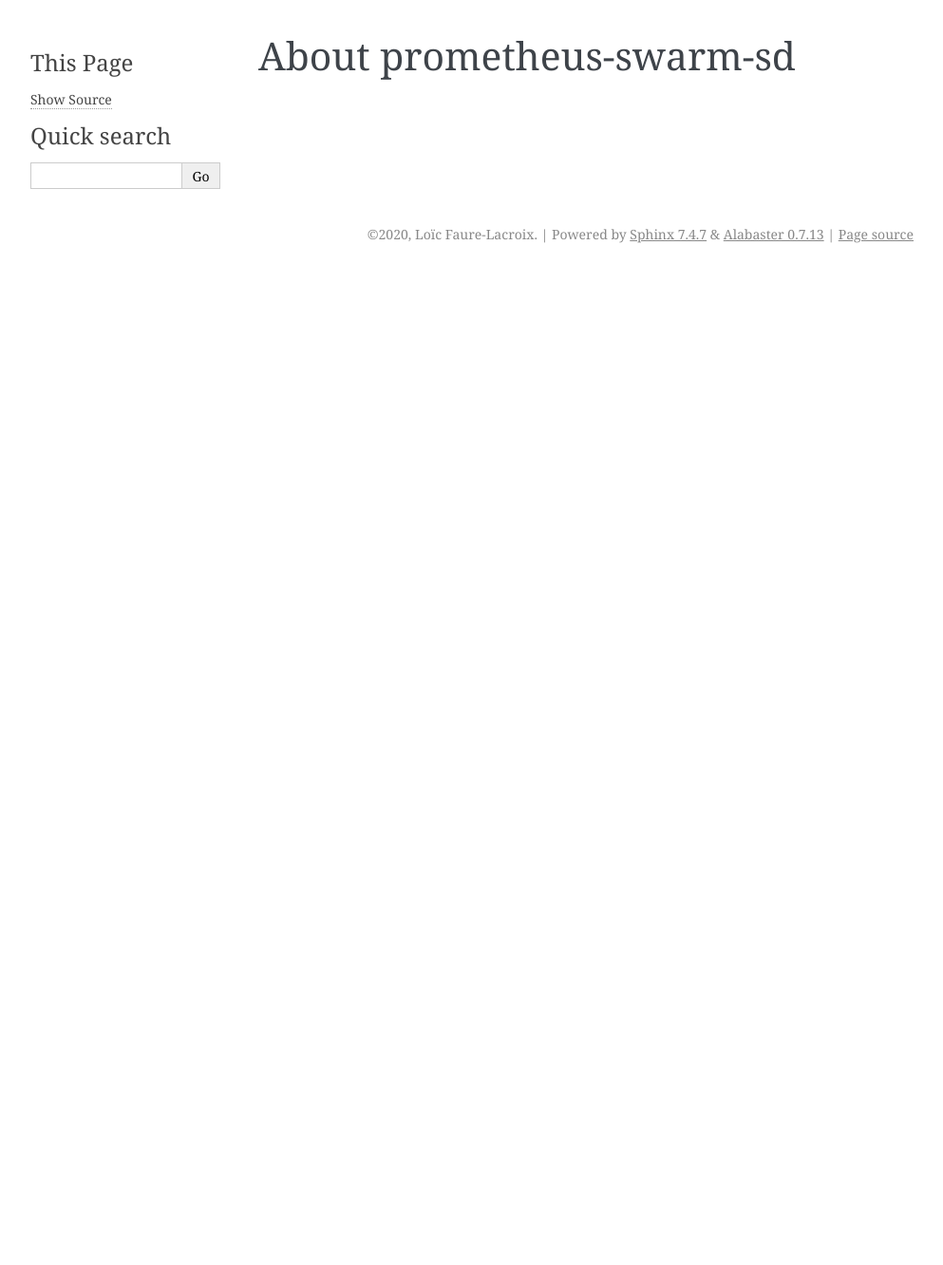
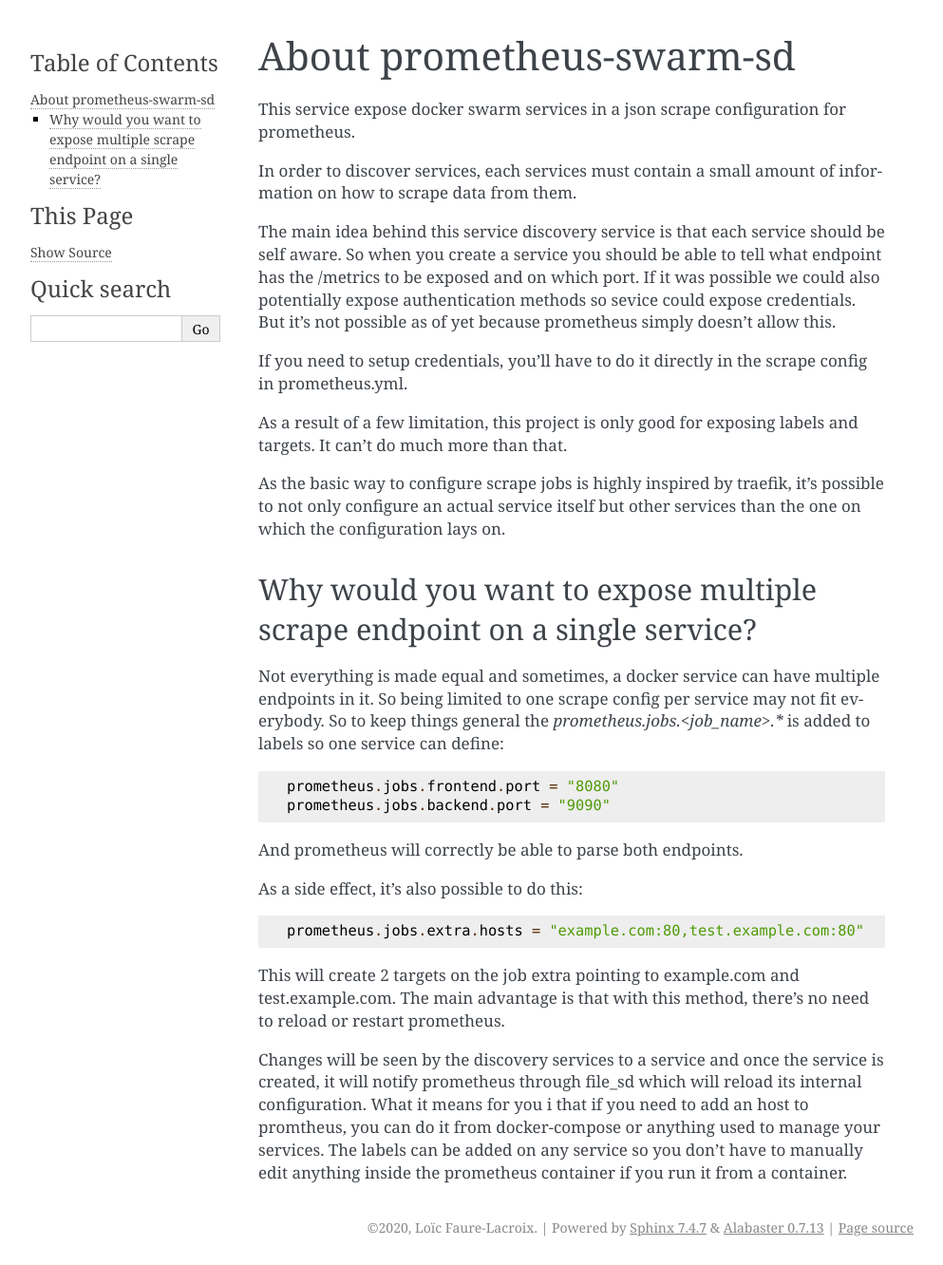
Before and after one commit to llacroix/prometheus-swarm-discovery, a Sphinx documentation site: the page built from docs/about.rst, in a window 1280 px wide. Shown: the whole page at 95% size, without its empty margins (148-1141 px from the left). Built offline with Sphinx 7.4.7, drawn with Linux system fonts in a browser that asks for light colours; before the commit the page ends 900 px from its top, so only the background shows below that.

Commit message:
Added documentation

```diff
--- a/docs/about.rst
+++ b/docs/about.rst
@@ -1,2 +1,53 @@
 About prometheus-swarm-sd
 #########################
+
+This service expose docker swarm services in a json scrape configuration for prometheus.
+
+In order to discover services, each services must contain a small amount of information
+on how to scrape data from them.
+
+The main idea behind this service discovery service is that each service should be self
+aware. So when you create a service you should be able to tell what endpoint has the
+/metrics to be exposed and on which port. If it was possible we could also potentially
+expose authentication methods so sevice could expose credentials.  But it's not possible
+as of yet because prometheus simply doesn't allow this.
+
+If you need to setup credentials, you'll have to do it directly in the scrape config
+in prometheus.yml.
+
+As a result of a few limitation, this project is only good for exposing labels and targets.
+It can't do much more than that.
+
+As the basic way to configure scrape jobs is highly inspired by traefik, it's possible to
+not only configure an actual service itself but other services than the one on which the
+configuration lays on.
+
+Why would you want to expose multiple scrape endpoint on a single service?
+==========================================================================
+
+Not everything is made equal and sometimes, a docker service can have multiple endpoints
+in it. So being limited to one scrape config per service may not fit everybody. So to keep
+things general the `prometheus.jobs.<job_name>.*` is added to labels so one service can define:
+
+.. code-block:: python
+
+  prometheus.jobs.frontend.port = "8080"
+  prometheus.jobs.backend.port = "9090"
+
+And prometheus will correctly be able to parse both endpoints.
+
+As a side effect, it's also possible to do this:
+
+.. code-block:: python
+
+  prometheus.jobs.extra.hosts = "example.com:80,test.example.com:80"
+
+This will create 2 targets on the job extra pointing to example.com and test.example.com.
+The main advantage is that with this method, there's no need to reload or restart prometheus.
+
+Changes will be seen by the discovery services to a service and once the service is created, it
+will notify prometheus through file_sd which will reload its internal configuration. What it
+means for you i that if you need to add an host to promtheus, you can do it from
+docker-compose or anything used to manage your services. The labels can be added on any service
+so you don't have to manually edit anything inside the prometheus container if you run it from
+a container.
--- a/docs/configuration.rst
+++ b/docs/configuration.rst
@@ -1,2 +1,68 @@
 Configuration
 #############
+
+
+Basic Configuration to Run
+==========================
+
+This project is meant to be configured mostly through labels on the services you are running.
+The configuration to run the service are quite minimal.
+
+The only require configuration is the output file where to log the scrape configs. As prometheus
+use file_sd, that's really the only required settings in a basic setup.
+
+Running the service is as simple as this:
+
+    prometheus_sd --out /path/to/config.json
+
+Other settings can be found using the `--help` argument.
+
+Configuring services
+====================
+
+Service configuration tries not to take things into account, as docker services aren't well
+defined to exactly know what endpoint can be scraped. The labels are there to define that.
+
+The configuration is quite similar to how it's done using the traefik proxy server.
+
+Here's a list of currently supported features:
+
+====================================  =======================================================
+              Label                         Value
+====================================  =======================================================
+prometheus.enable                     true | false
+prometheus.jobs.<job>.port            "port" | null # default 80
+prometheus.jobs.<job>.path            "/metrics" | null # default /metrics
+prometheus.jobs.<job>.scheme          "http" | "https" | null # default "http"
+prometheus.jobs.<job>.hosts           "host1,host2,host3" | null | default ip of containers
+prometheus.jobs.<job>.params.<key>    "value"
+prometheus.jobs.<job>.networks        "network1,network2,network3" # default all networks
+prometheus.jobs.<job>.labels.<key>    "value"
+====================================  =======================================================
+
+If services are exposed by default then the minimum required would be to have at least one
+
+`prometheus.jobs.<job>.<any>` attribute defined.
+
+The minimal, albeit redundant, configuration would be this:
+
+    prometheus.jobs.my_job.labels.job = "my_job"
+
+It would expose the service configuration like the following:
+
+.. code-block:: javascript
+
+    [
+        {
+           "labels": {
+              "job": "my_job",
+              "__scheme__": "http",
+              "__metrics_path__": "/metrics",
+           },
+           "targets": ["ip_instance:80"],
+        }
+    ]
+
+If a service is in multiple networks, it will try to expose all the network ips unless requested otherwise.
+Thought this behaviour could change in the future if you don't want the same service to be scraped from different
+networks by default.
```
Also changed, not shown: 2 other files.
